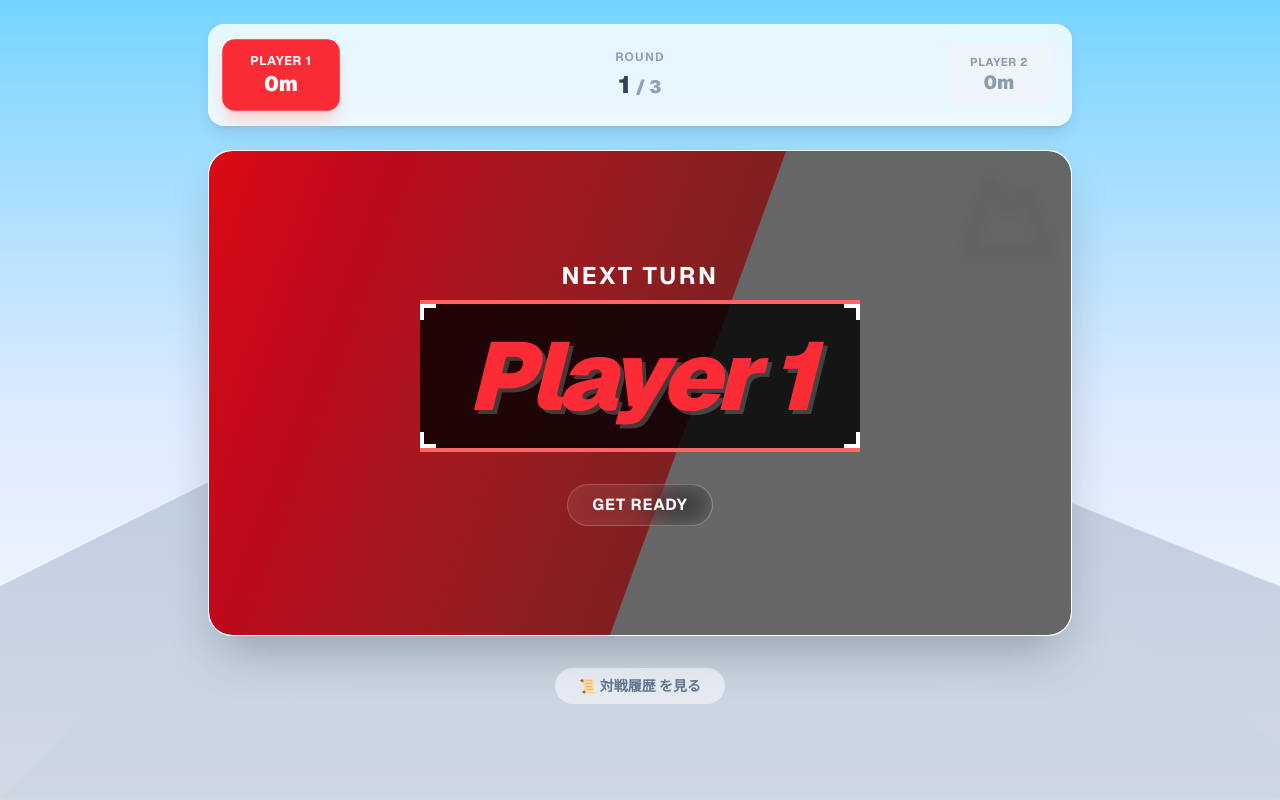
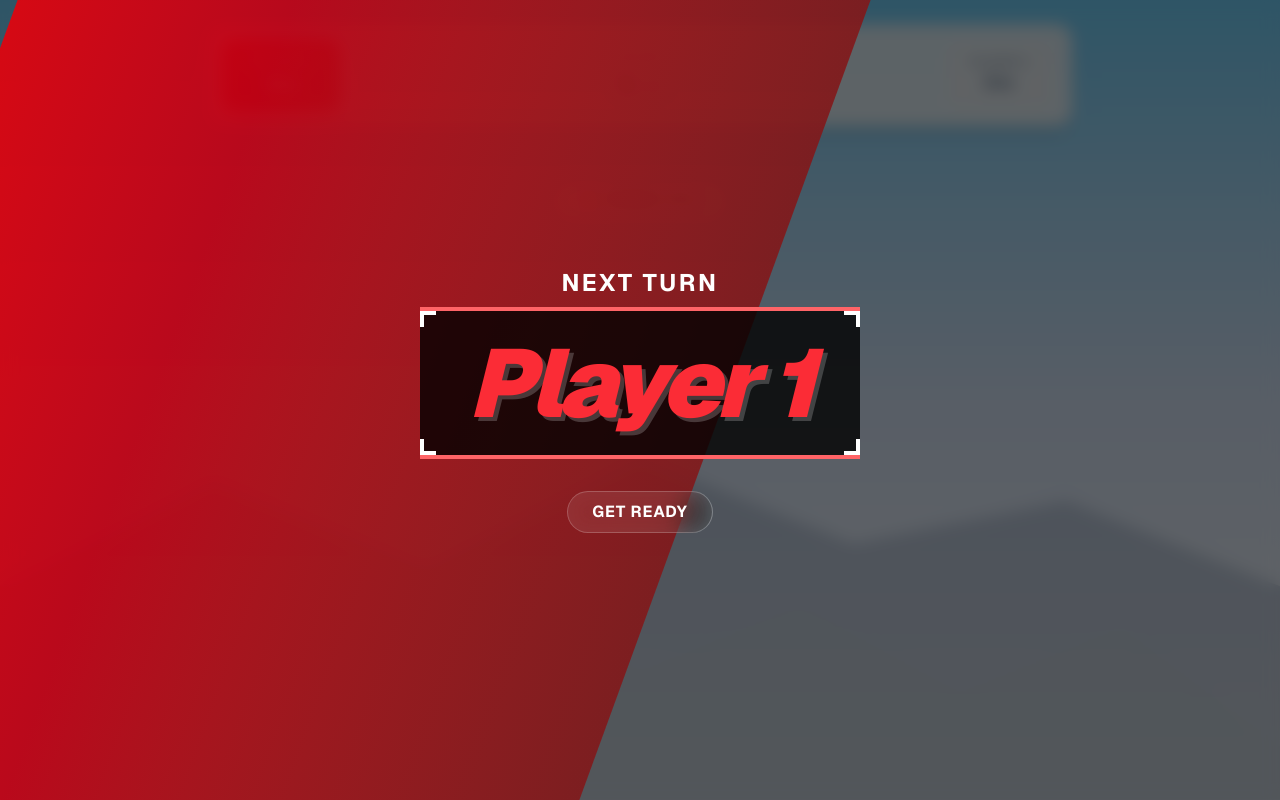
Before and after one commit to AliceWonerfulWorld/mounting_mountain, a Next.js app: page /versus/local in a window 1280 px wide. Built offline with nearby package versions, Linux system fonts and the light colour scheme.

Commit message:
feat: ローカル対戦モードのページとゲームロジックを実装

```diff
--- a/src/app/versus/local/page.tsx
+++ b/src/app/versus/local/page.tsx
@@ -322,7 +322,27 @@ export default function VersusLocalPage() {
                     </header>
                 )}
 
+                {/* Cut-in Overlays (Full Screen) */}
+                <AnimatePresence>
+                    {game.phase === "round_start" && (
+                        <RoundCutin
+                            key="round-cutin"
+                            roundNumber={game.roundIndex + 1}
+                            onComplete={handleRoundCutinComplete}
+                        />
+                    )}
+                    {game.phase === "turn_change" && (
+                        <TurnCutin
+                            key="turn-cutin"
+                            playerIndex={game.currentPlayerIndex}
+                            playerName={game.players[game.currentPlayerIndex].name}
+                            onComplete={handleTurnCutinComplete}
+                        />
+                    )}
+                </AnimatePresence>
+
                 {/* --- Main Game Card --- */}
+                {(game.phase === "input" || game.phase === "result" || game.phase === "finished") && (
                     <motion.div
                         layout
                         className="flex-1 bg-white/90 dark:bg-slate-900/90 backdrop-blur-xl rounded-3xl shadow-2xl border border-white/50 dark:border-slate-800 p-6 md:p-8 relative overflow-hidden flex flex-col"
@@ -388,17 +408,6 @@ export default function VersusLocalPage() {
                                 </div>
                             </div>
 
-                    ) : game.phase === "round_start" ? (
-                        <RoundCutin
-                            roundNumber={game.roundIndex + 1}
-                            onComplete={handleRoundCutinComplete}
-                        />
-                    ) : game.phase === "turn_change" ? (
-                        <TurnCutin
-                            playerIndex={game.currentPlayerIndex}
-                            playerName={game.players[game.currentPlayerIndex].name}
-                            onComplete={handleTurnCutinComplete}
-                        />
                         ) : game.phase === "input" ? (
                             // --- INPUT PHASE ---
                             <div className="space-y-6 animate-in slide-in-from-right fade-in duration-300">
@@ -559,6 +568,7 @@ export default function VersusLocalPage() {
                             </div>
                         )}
                     </motion.div>
+                )}
 
                 {/* --- History Toggle (Footer) --- */}
                 {!isFinished && (
```
Lines whose indentation alone changed are shown as unchanged.
